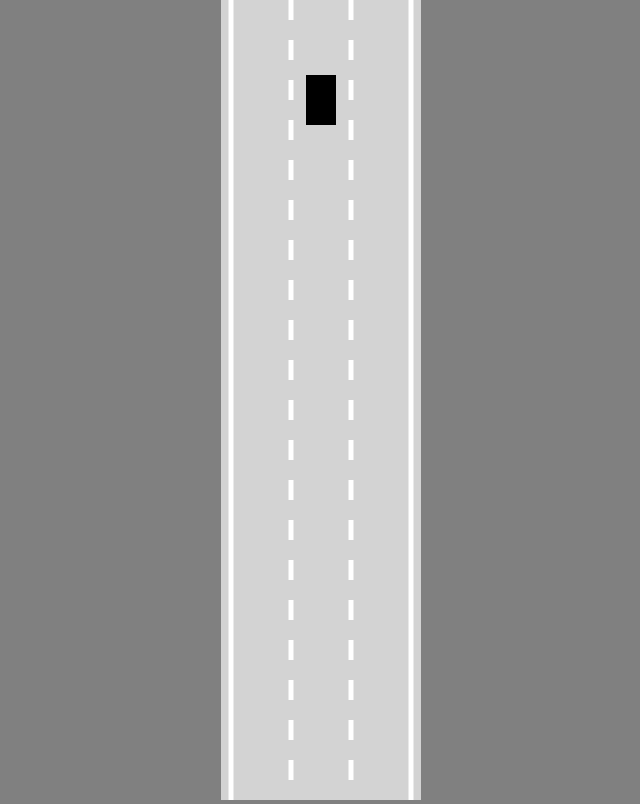
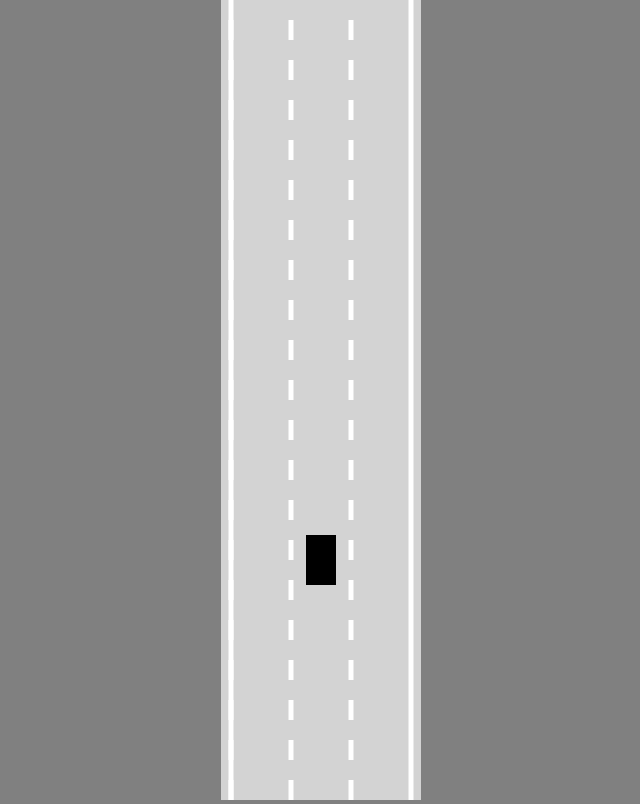
Before and after one commit to Easymr1/slef-driving-car-js, a plain HTML site: page index.html in a window 1280 px wide. Shown: the whole page, without its empty margins (319-959 px from the left). Drawn offline with Linux system fonts and the light colour scheme.

Commit message:
defining the road done

```diff
--- a/index.html
+++ b/index.html
@@ -6,6 +6,8 @@
   </head>
   <body>
     <canvas id="myCanvas"></canvas>
+    <script src="sensor.js"></script>
+
     <script src="utils.js"></script>
     <script src="road.js"></script>
     <script src="controls.js"></script>
--- a/main.js
+++ b/main.js
@@ -3,7 +3,7 @@ canvas.width = 200;
 
 const ctx = canvas.getContext("2d");
 const road = new Road(canvas.width / 2, canvas.width * 0.9);
-const car = new Car(100, 100, 30, 50);
+const car = new Car(road.getLaneCenter(1), 100, 30, 50);
 
 animate();
 
@@ -11,7 +11,12 @@ function animate() {
   car.update();
   canvas.height = window.innerHeight;
 
+  ctx.save();
+  ctx.translate(0, -car.y + canvas.height * 0.7);
+
   road.draw(ctx);
   car.draw(ctx);
+
+  ctx.restore();
   requestAnimationFrame(animate);
 }
--- a/road.js
+++ b/road.js
@@ -10,25 +10,47 @@ class Road {
     const infinity = 1000000;
     this.top = -infinity;
     this.bottom = infinity;
+
+    const topLeft = { x: this.left, y: this.top };
+    const topRight = { x: this.right, y: this.top };
+    const bottomLeft = { x: this.left, y: this.bottom };
+    const bottomRigth = { x: this.right, y: this.bottom };
+
+    this.borders = [
+      [topLeft, bottomLeft],
+      [topRight, bottomRigth],
+    ];
+  }
+
+  getLaneCenter(laneIndex) {
+    const laneWidth = this.width / this.laneCount;
+    return (
+      this.left +
+      laneWidth / 2 +
+      Math.min(laneIndex, this.laneCount - 1) * laneWidth
+    );
   }
 
   draw(ctx) {
     ctx.lineWidth = 5;
     ctx.strokeStyle = "white";
 
-    for (let i = 0; i <= this.laneCount; i++) {
+    for (let i = -1; i <= this.laneCount - 1; i++) {
       const x = lerp(this.left, this.right, i / this.laneCount);
 
-      if (i > 0 && i < this.laneCount) {
-        ctx.setLineDash([20, 20]);
-      } else {
-        ctx.setLineDash([]);
-      }
-
+      ctx.setLineDash([20, 20]);
       ctx.beginPath();
       ctx.moveTo(x, this.top);
       ctx.lineTo(x, this.bottom);
       ctx.stroke();
     }
+
+    ctx.setLineDash([]);
+    this.borders.forEach((border) => {
+      ctx.beginPath();
+      ctx.moveTo(border[0].x, border[0].y);
+      ctx.lineTo(border[1].x, border[1].y);
+      ctx.stroke();
+    });
   }
 }
```
Also changed, not shown: sensor.js (added).
